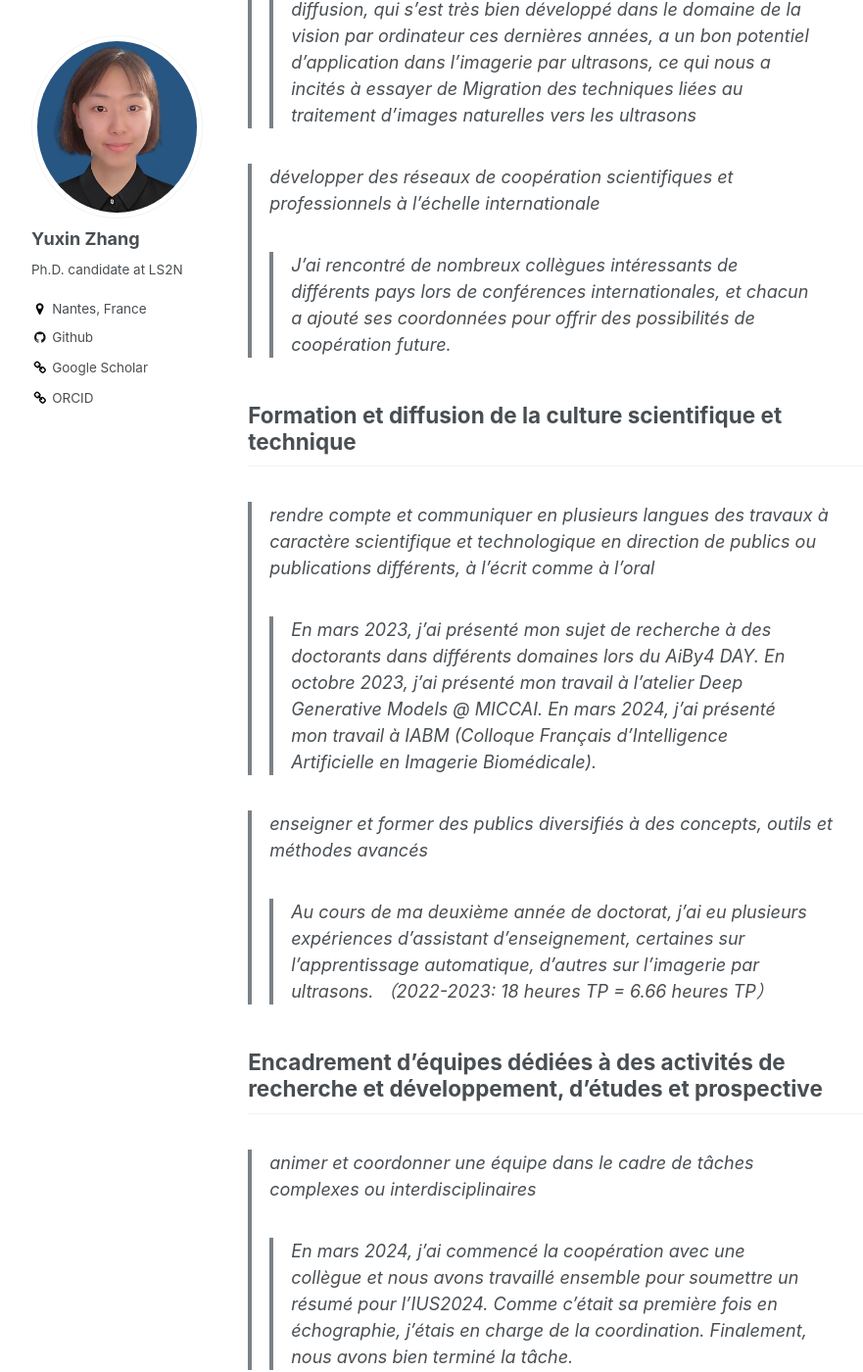
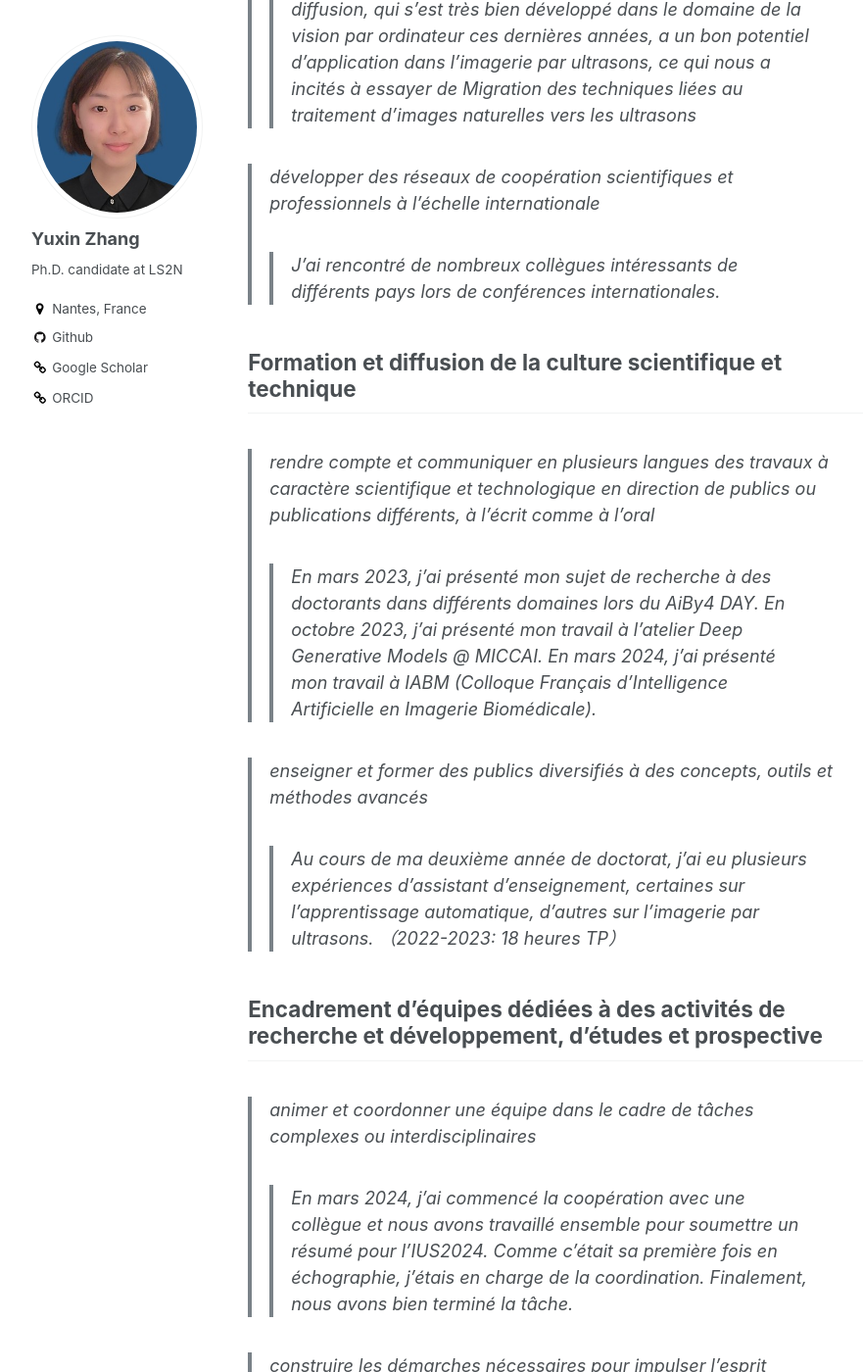
Before and after one commit to Yuxin-Zhang-Jasmine/Yuxin-Zhang-Jasmine.github.io, a Jekyll site: the page built from _pages/competences.md, in a window 1280 px wide and 1400 px high, scrolled down 3723 px. Shown: the whole window at 98% size, without its empty margins (86-967 px from the left). Built offline with Jekyll 4.4.1, drawn with Linux system fonts in a browser that asks for light colours; some of the changed text lies outside the part shown.

Commit message:
For ED_SIS requirement

```diff
--- a/_pages/competences.md
+++ b/_pages/competences.md
@@ -84,7 +84,7 @@ author_profile: true
 
 > développer des réseaux de coopération scientifiques et professionnels à l'échelle internationale
 >
->> J'ai rencontré de nombreux collègues intéressants de différents pays lors de conférences internationales, et chacun a ajouté ses coordonnées pour offrir des possibilités de coopération future.
+>> J'ai rencontré de nombreux collègues intéressants de différents pays lors de conférences internationales.
 
 
 ## Formation et diffusion de la culture scientifique et technique
@@ -97,7 +97,7 @@ author_profile: true
 
 > enseigner et former des publics diversifiés à des concepts, outils et méthodes avancés
 >
->> Au cours de ma deuxième année de doctorat, j'ai eu plusieurs expériences d'assistant d'enseignement, certaines sur l'apprentissage automatique, d'autres sur l'imagerie par ultrasons. （2022-2023: 18 heures TP = 6.66 heures TP）
+>> Au cours de ma deuxième année de doctorat, j'ai eu plusieurs expériences d'assistant d'enseignement, certaines sur l'apprentissage automatique, d'autres sur l'imagerie par ultrasons. （2022-2023: 18 heures TP）
 
 
 ## Encadrement d'équipes dédiées à des activités de recherche et développement, d'études et prospective
```
Also changed, not shown: other parts of _pages/competences.md (+1 -1 lines).
